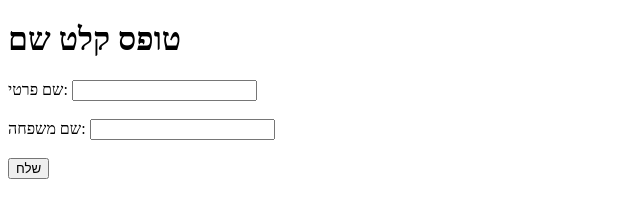
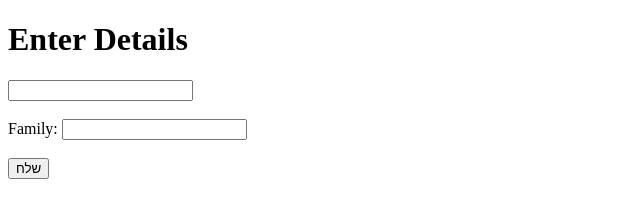
Before and after one commit to handasat/Zygo, a plain HTML site: page index.html in a window 1280 px wide. Shown: the whole page, without its empty margins (0-640 px from the left). Drawn offline with Linux system fonts and the light colour scheme.

Commit message:
Update index.html

```diff
--- a/index.html
+++ b/index.html
@@ -3,17 +3,17 @@
 <html lang="he">
 <head>
     <meta charset="UTF-8">
-    <title>טופס קלט שם</title>
+    <title>Zygo</title>
 </head>
 <body>
-    <h1>טופס קלט שם</h1>
+    <h1>Enter Details</h1>
 
     <form id="nameForm">
-        <label for="firstName">שם פרטי:</label>
+        <label for="firstName"Nameי:</label>
         <input type="text" id="firstName" name="firstName" required>
         <br><br>
 
-        <label for="lastName">שם משפחה:</label>
+        <label for="lastName">Family:</label>
         <input type="text" id="lastName" name="lastName" required>
         <br><br>
 
```
